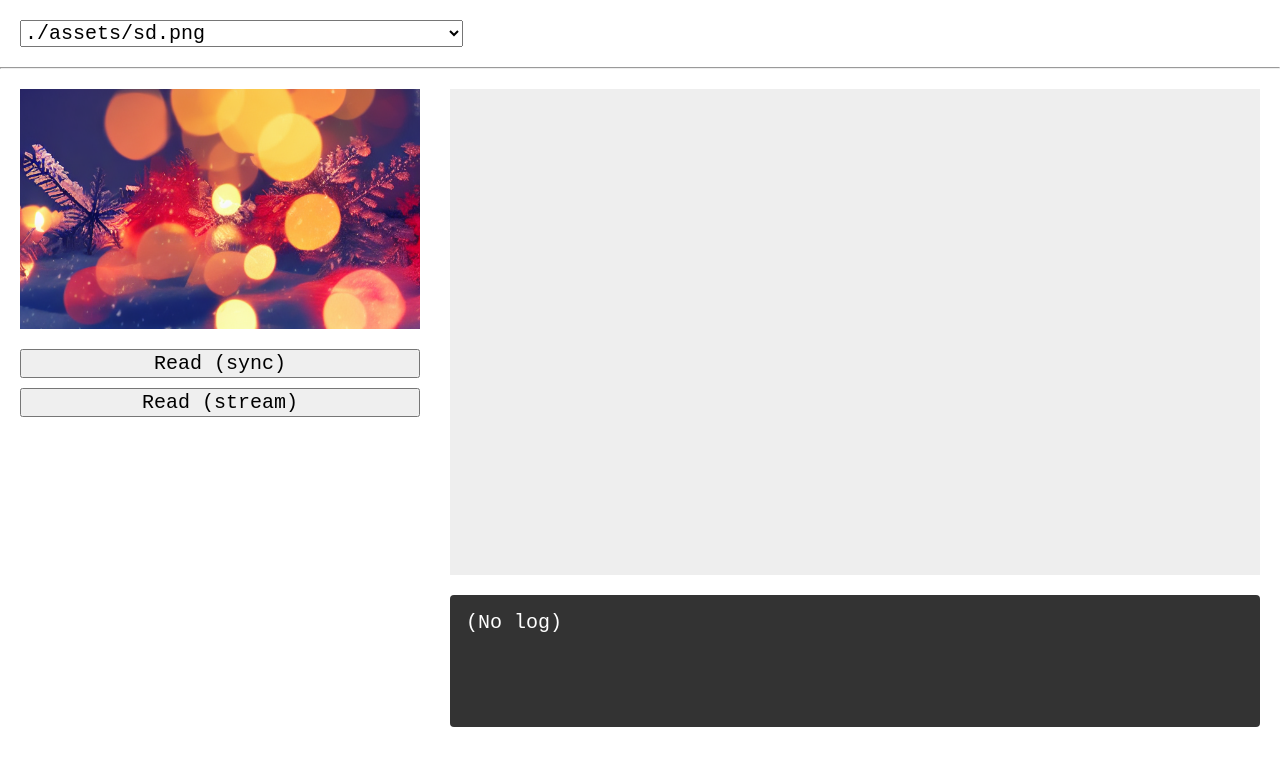
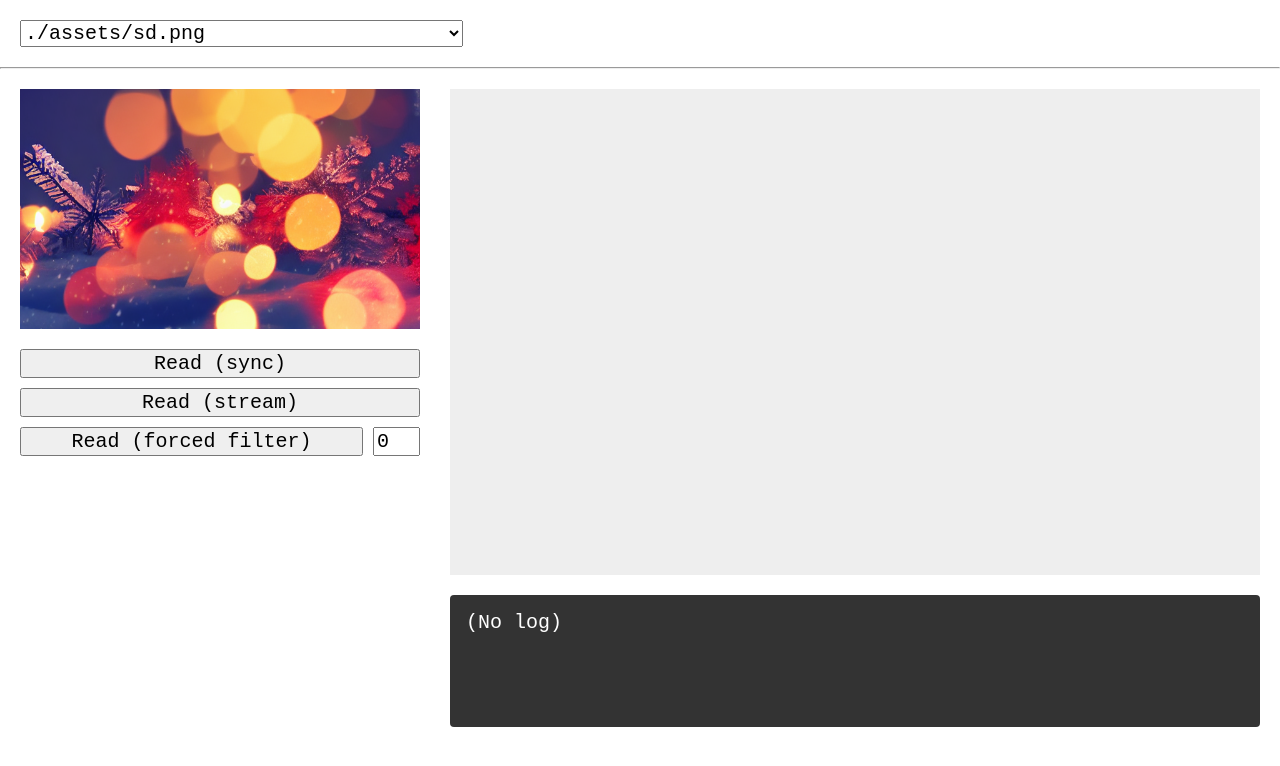
Before and after one commit to jinjor/learn-png, a React (Vite) app: page / in a window 1280 px wide. Shown: the top 766 px of the page. Built offline with nearby package versions, Linux system fonts and the light colour scheme.

Commit message:
force filter type

```diff
--- a/src/app/app.tsx
+++ b/src/app/app.tsx
@@ -1,5 +1,5 @@
 import React, { useCallback } from "react";
-import { parse } from "../lib/sync";
+import { SyncParseOptions, parse } from "../lib/sync";
 import { requestPixelStream } from "../lib/stream";
 
 export const App = () => {
@@ -27,6 +27,7 @@ export const App = () => {
 const Item = ({ imagePath }: { imagePath: string }) => {
   const canvasContainerRef = React.useRef<HTMLDivElement>(null);
   const [log, setLog] = React.useState<string[]>([]);
+  const [filterType, setFilterType] = React.useState(0);
 
   const reset = () => {
     setLog([]);
@@ -39,11 +40,11 @@ const Item = ({ imagePath }: { imagePath: string }) => {
     setLog((prev) => [...prev, s]);
   }, []);
 
-  const handleClickRead = async () => {
+  const handleClickRead = async (options?: SyncParseOptions) => {
     const container = reset();
     const src = imagePath + "?" + Date.now();
     const start = Date.now();
-    await fetchAndDrawSync(src, container, appendLog);
+    await fetchAndDrawSync(src, container, appendLog, options);
     console.log("time1:", Date.now() - start);
   };
 
@@ -53,6 +54,10 @@ const Item = ({ imagePath }: { imagePath: string }) => {
     const start = Date.now();
     await fetchAndDrawStream(src, container, appendLog);
     console.log("time2:", Date.now() - start);
+  };
+
+  const handleInput = (e: React.ChangeEvent<HTMLInputElement>) => {
+    setFilterType(parseInt(e.target.value));
   };
 
   return (
@@ -68,10 +73,24 @@ const Item = ({ imagePath }: { imagePath: string }) => {
           }}
         >
           <li>
-            <button onClick={handleClickRead}>Read (sync)</button>
+            <button onClick={() => handleClickRead()}>Read (sync)</button>
           </li>
           <li>
             <button onClick={handleClickReadStream}>Read (stream)</button>
+          </li>
+          <li style={{ display: "flex", gap: 10 }}>
+            <button
+              onClick={() => handleClickRead({ forceFilterType: filterType })}
+            >
+              Read (forced filter)
+            </button>
+            <input
+              type="number"
+              min={0}
+              max={4}
+              onInput={handleInput}
+              value={filterType}
+            ></input>
           </li>
         </ul>
       </div>
@@ -108,12 +127,13 @@ const createNewCanvas = (container: HTMLDivElement) => {
 const fetchAndDrawSync = async (
   src: string,
   container: HTMLDivElement,
-  log: (s: string) => void
+  log: (s: string) => void,
+  options?: SyncParseOptions
 ) => {
   log("started");
   const res = await fetch(src);
   const binary = await res.arrayBuffer();
-  const { pixels } = await parse(binary);
+  const { pixels } = await parse(binary, options);
   const width = pixels[0].length;
   const height = pixels.length;
   const canvas = createNewCanvas(container);
--- a/src/lib/sync.ts
+++ b/src/lib/sync.ts
@@ -20,8 +20,14 @@ type SyncParseResult = {
   compressedDataSize: number;
   uncompressedDataSize: number;
 };
+export type SyncParseOptions = {
+  forceFilterType?: number;
+};
 
-export const parse = async (buffer: ArrayBuffer): Promise<SyncParseResult> => {
+export const parse = async (
+  buffer: ArrayBuffer,
+  options: SyncParseOptions = {}
+): Promise<SyncParseResult> => {
   const ctx = {} as Context;
   const r = new Reader(buffer);
   if (readSignature(r) !== true) {
@@ -66,7 +72,8 @@ export const parse = async (buffer: ArrayBuffer): Promise<SyncParseResult> => {
     bytesPerPixel,
     width,
     height,
-    unzipped
+    unzipped,
+    options?.forceFilterType
   );
   return {
     chunks,
@@ -104,7 +111,8 @@ const inverseAllFilters = (
   bytesPerPixel: number,
   width: number,
   height: number,
-  unzipped: Uint8Array
+  unzipped: Uint8Array,
+  forceFilterType: number | undefined
 ): Uint8Array => {
   return interlaceMethod === 1
     ? inversePassFiltersSync(
@@ -112,23 +120,32 @@ const inverseAllFilters = (
         height,
         bytesPerPixel,
         inverseFiltersSync,
-        unzipped
+        unzipped,
+        forceFilterType
       )
-    : inverseFiltersSync(bytesPerPixel, width, height, unzipped);
+    : inverseFiltersSync(
+        bytesPerPixel,
+        width,
+        height,
+        unzipped,
+        forceFilterType
+      );
 };
 
 const inverseFiltersSync = (
   bytesPerPixel: number,
   width: number,
   height: number,
-  src: Uint8Array
+  src: Uint8Array,
+  forceFilterType: number | undefined
 ): Uint8Array => {
   const bytesPerLine = bytesPerPixel * width + 1;
   const pixels = new Uint8Array(width * height * bytesPerPixel);
   let prevLine: Uint8Array | null = null;
   for (let y = 0; y < height; y++) {
     const line = src.slice(y * bytesPerLine, (y + 1) * bytesPerLine);
-    const filterType = line[0];
+    const filterType =
+      forceFilterType != null ? (y === 0 ? 0 : forceFilterType) : line[0];
     const scanLine = line.slice(1);
     inverseFilter(filterType, bytesPerPixel, scanLine, prevLine);
     prevLine = scanLine;
@@ -186,7 +203,8 @@ export const tryAllFilters = async (buffer: ArrayBuffer): Promise<void> => {
       bytesPerPixel,
       width,
       height,
-      before
+      before,
+      undefined
     );
     const changed = applyAllFilters(
       getbytesPerPixel(ihdr.colorType, ihdr.bitDepth),
```
Also changed, not shown: src/lib/interlace.ts (+6 -3 lines).
